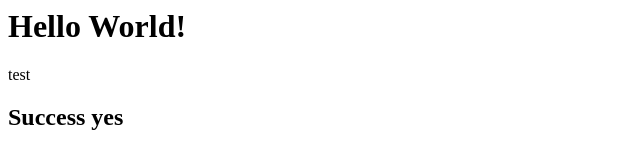
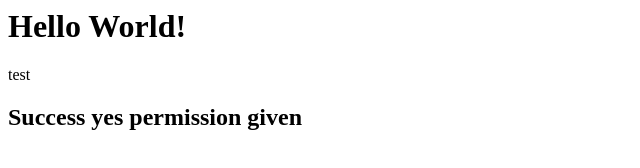
Before and after one commit to bluehashtech/testrepo, a plain HTML site: page index.html in a window 1280 px wide. Shown: the whole page, without its empty margins (0-640 px from the left). Drawn offline with Linux system fonts and the light colour scheme.

Commit message:
public permission

```diff
--- a/index.html
+++ b/index.html
@@ -1,4 +1,4 @@
 <h1>Hello World!</h1>
 <p>test</p>
 
-<h2>Success yes</h2>
+<h2>Success yes permission given</h2>
```
